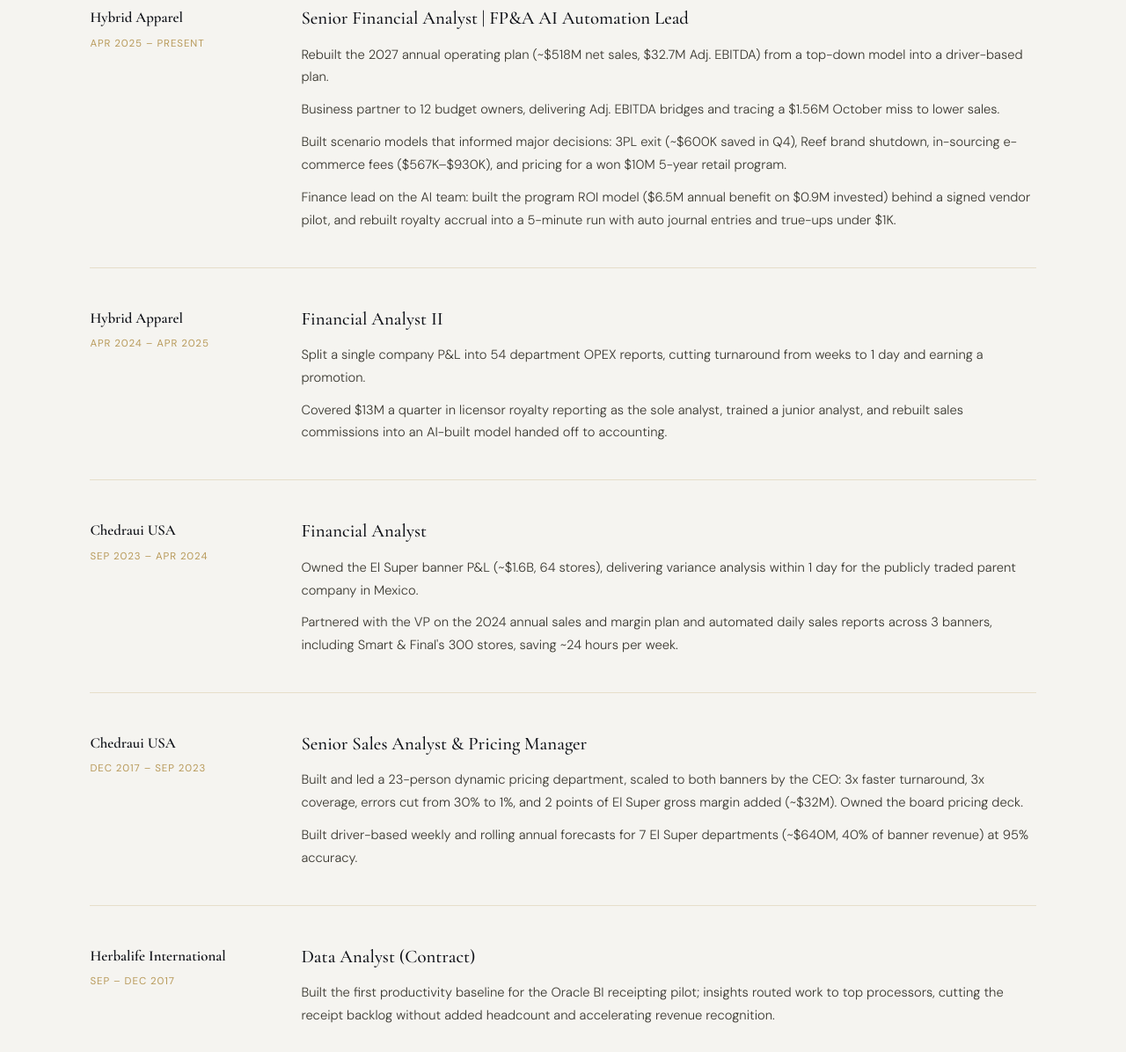
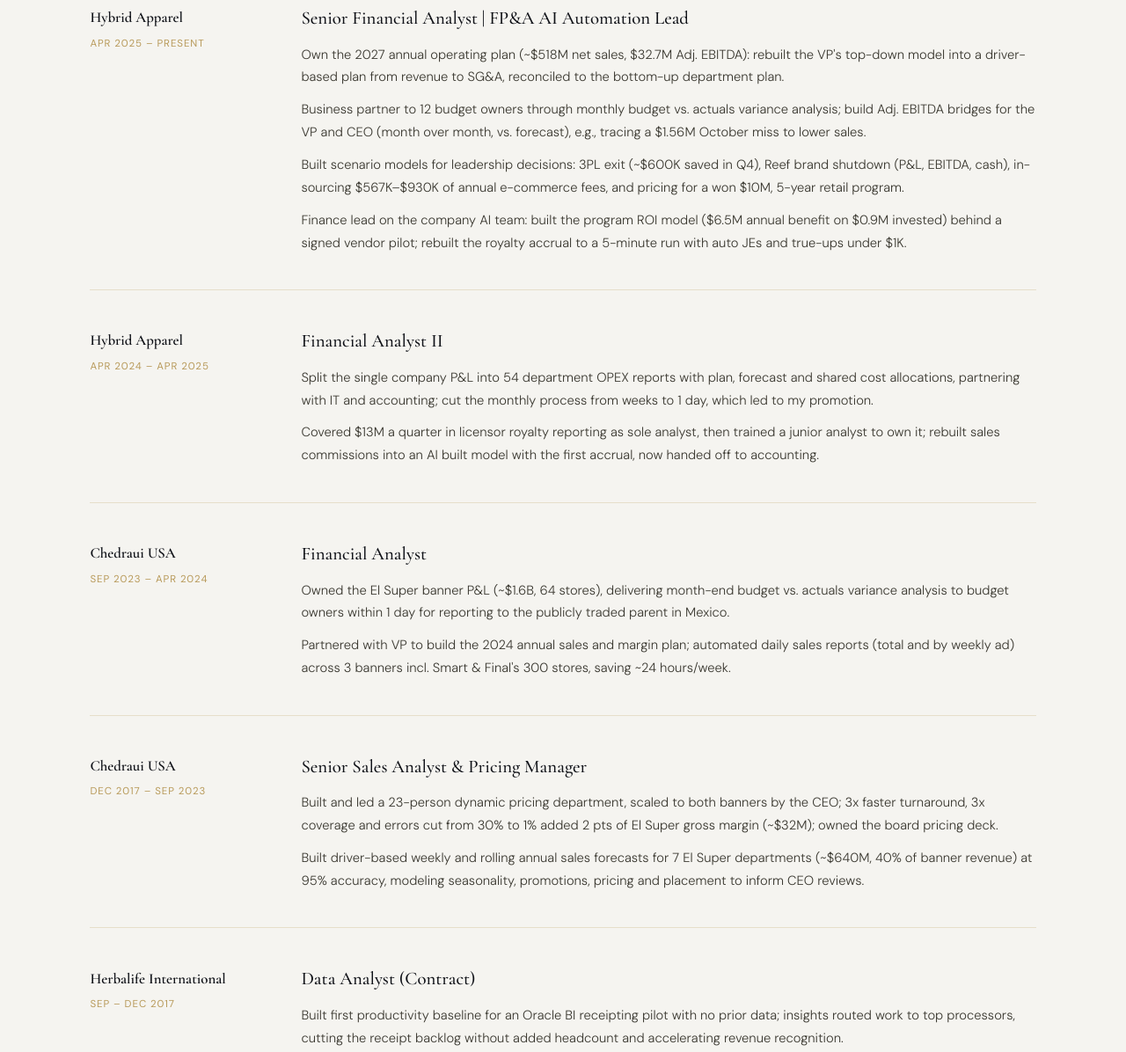
Before and after one commit to AngelRaulAlfaro/site, a plain HTML site: page index.html in a window 1280 px wide. Shown: the part 1919-3115 px from the top of the page at 88% size. Drawn offline with nearby package versions, Linux system fonts and the light colour scheme.

Commit message:
index.html

```diff
--- a/index.html
+++ b/index.html
@@ -591,10 +591,10 @@
       </div>
       <div>
         <div class="exp-role">Senior Financial Analyst | FP&amp;A AI Automation Lead</div>
-        <p class="exp-desc">Rebuilt the 2027 annual operating plan (~$518M net sales, $32.7M Adj. EBITDA) from a top-down model into a driver-based plan.</p>
-        <p class="exp-desc">Business partner to 12 budget owners, delivering Adj. EBITDA bridges and tracing a $1.56M October miss to lower sales.</p>
-        <p class="exp-desc">Built scenario models that informed major decisions: 3PL exit (~$600K saved in Q4), Reef brand shutdown, in-sourcing e-commerce fees ($567K–$930K), and pricing for a won $10M 5-year retail program.</p>
-        <p class="exp-desc">Finance lead on the AI team: built the program ROI model ($6.5M annual benefit on $0.9M invested) behind a signed vendor pilot, and rebuilt royalty accrual into a 5-minute run with auto journal entries and true-ups under $1K.</p>
+        <p class="exp-desc">Own the 2027 annual operating plan (~$518M net sales, $32.7M Adj. EBITDA): rebuilt the VP's top-down model into a driver-based plan from revenue to SG&amp;A, reconciled to the bottom-up department plan.</p>
+        <p class="exp-desc">Business partner to 12 budget owners through monthly budget vs. actuals variance analysis; build Adj. EBITDA bridges for the VP and CEO (month over month, vs. forecast), e.g., tracing a $1.56M October miss to lower sales.</p>
+        <p class="exp-desc">Built scenario models for leadership decisions: 3PL exit (~$600K saved in Q4), Reef brand shutdown (P&amp;L, EBITDA, cash), in-sourcing $567K–$930K of annual e-commerce fees, and pricing for a won $10M, 5-year retail program.</p>
+        <p class="exp-desc">Finance lead on the company AI team: built the program ROI model ($6.5M annual benefit on $0.9M invested) behind a signed vendor pilot; rebuilt the royalty accrual to a 5-minute run with auto JEs and true-ups under $1K.</p>
       </div>
     </div>
 
@@ -605,8 +605,8 @@
       </div>
       <div>
         <div class="exp-role">Financial Analyst II</div>
-        <p class="exp-desc">Split a single company P&amp;L into 54 department OPEX reports, cutting turnaround from weeks to 1 day and earning a promotion.</p>
-        <p class="exp-desc">Covered $13M a quarter in licensor royalty reporting as the sole analyst, trained a junior analyst, and rebuilt sales commissions into an AI-built model handed off to accounting.</p>
+        <p class="exp-desc">Split the single company P&amp;L into 54 department OPEX reports with plan, forecast and shared cost allocations, partnering with IT and accounting; cut the monthly process from weeks to 1 day, which led to my promotion.</p>
+        <p class="exp-desc">Covered $13M a quarter in licensor royalty reporting as sole analyst, then trained a junior analyst to own it; rebuilt sales commissions into an AI built model with the first accrual, now handed off to accounting.</p>
       </div>
     </div>
 
@@ -617,8 +617,8 @@
       </div>
       <div>
         <div class="exp-role">Financial Analyst</div>
-        <p class="exp-desc">Owned the El Super banner P&amp;L (~$1.6B, 64 stores), delivering variance analysis within 1 day for the publicly traded parent company in Mexico.</p>
-        <p class="exp-desc">Partnered with the VP on the 2024 annual sales and margin plan and automated daily sales reports across 3 banners, including Smart &amp; Final's 300 stores, saving ~24 hours per week.</p>
+        <p class="exp-desc">Owned the El Super banner P&amp;L (~$1.6B, 64 stores), delivering month-end budget vs. actuals variance analysis to budget owners within 1 day for reporting to the publicly traded parent in Mexico.</p>
+        <p class="exp-desc">Partnered with VP to build the 2024 annual sales and margin plan; automated daily sales reports (total and by weekly ad) across 3 banners incl. Smart &amp; Final's 300 stores, saving ~24 hours/week.</p>
       </div>
     </div>
 
@@ -629,8 +629,8 @@
       </div>
       <div>
         <div class="exp-role">Senior Sales Analyst &amp; Pricing Manager</div>
-        <p class="exp-desc">Built and led a 23-person dynamic pricing department, scaled to both banners by the CEO: 3x faster turnaround, 3x coverage, errors cut from 30% to 1%, and 2 points of El Super gross margin added (~$32M). Owned the board pricing deck.</p>
-        <p class="exp-desc">Built driver-based weekly and rolling annual forecasts for 7 El Super departments (~$640M, 40% of banner revenue) at 95% accuracy.</p>
+        <p class="exp-desc">Built and led a 23-person dynamic pricing department, scaled to both banners by the CEO; 3x faster turnaround, 3x coverage and errors cut from 30% to 1% added 2 pts of El Super gross margin (~$32M); owned the board pricing deck.</p>
+        <p class="exp-desc">Built driver-based weekly and rolling annual sales forecasts for 7 El Super departments (~$640M, 40% of banner revenue) at 95% accuracy, modeling seasonality, promotions, pricing and placement to inform CEO reviews.</p>
       </div>
     </div>
 
@@ -641,7 +641,7 @@
       </div>
       <div>
         <div class="exp-role">Data Analyst (Contract)</div>
-        <p class="exp-desc">Built the first productivity baseline for the Oracle BI receipting pilot; insights routed work to top processors, cutting the receipt backlog without added headcount and accelerating revenue recognition.</p>
+        <p class="exp-desc">Built first productivity baseline for an Oracle BI receipting pilot with no prior data; insights routed work to top processors, cutting the receipt backlog without added headcount and accelerating revenue recognition.</p>
       </div>
     </div>
 
@@ -652,7 +652,7 @@
       </div>
       <div>
         <div class="exp-role">Relationship Banker</div>
-        <p class="exp-desc">Managed $40M+ in retail and small business deposit relationships, opened 300+ new accounts, and lifted branch profitability from 10% to 17%. Held Series 6, 63 and Life licenses.</p>
+        <p class="exp-desc">Managed $40M+ in retail and small business deposit relationships and opened 300+ new accounts, contributing to a rise in branch profitability from 10% to 17%; held Series 6, 63 and Life licenses.</p>
       </div>
     </div>
 
@@ -663,7 +663,7 @@
       </div>
       <div>
         <div class="exp-role">Sales Territory Manager</div>
-        <p class="exp-desc">Won C-suite approval for a $400K market-investment proposal and grew the territory from $7M to $10M in 12 months (+43% revenue, +39% profit) through strategic relationships and go-to-market initiatives.</p>
+        <p class="exp-desc">Won C-suite approval for a $400K market-investment program, then grew territory from $7M to $10M in 12 months (+43% revenue, +39% profit) through strategic relationships and go-to-market initiatives.</p>
       </div>
     </div>
 
```
